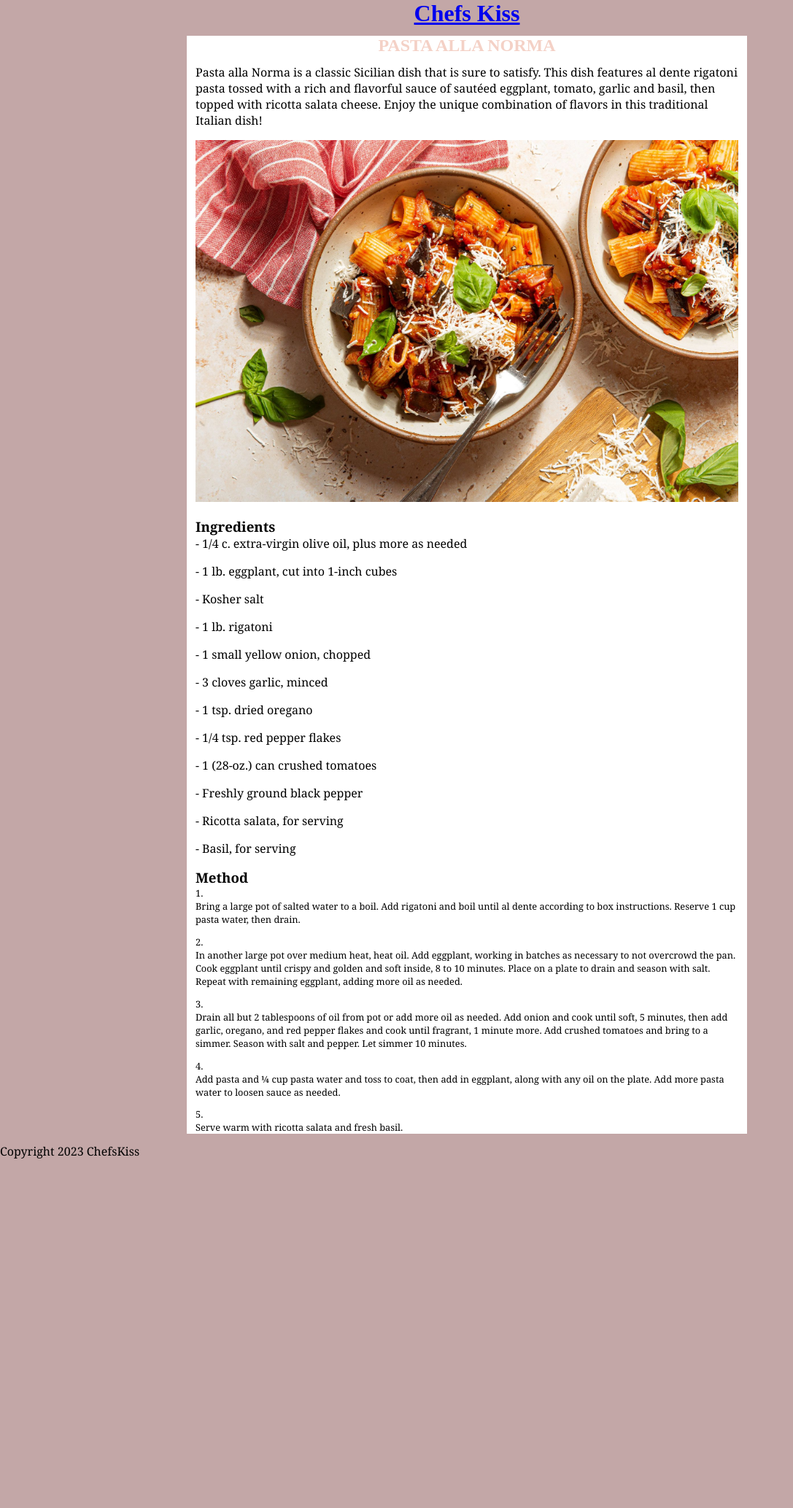
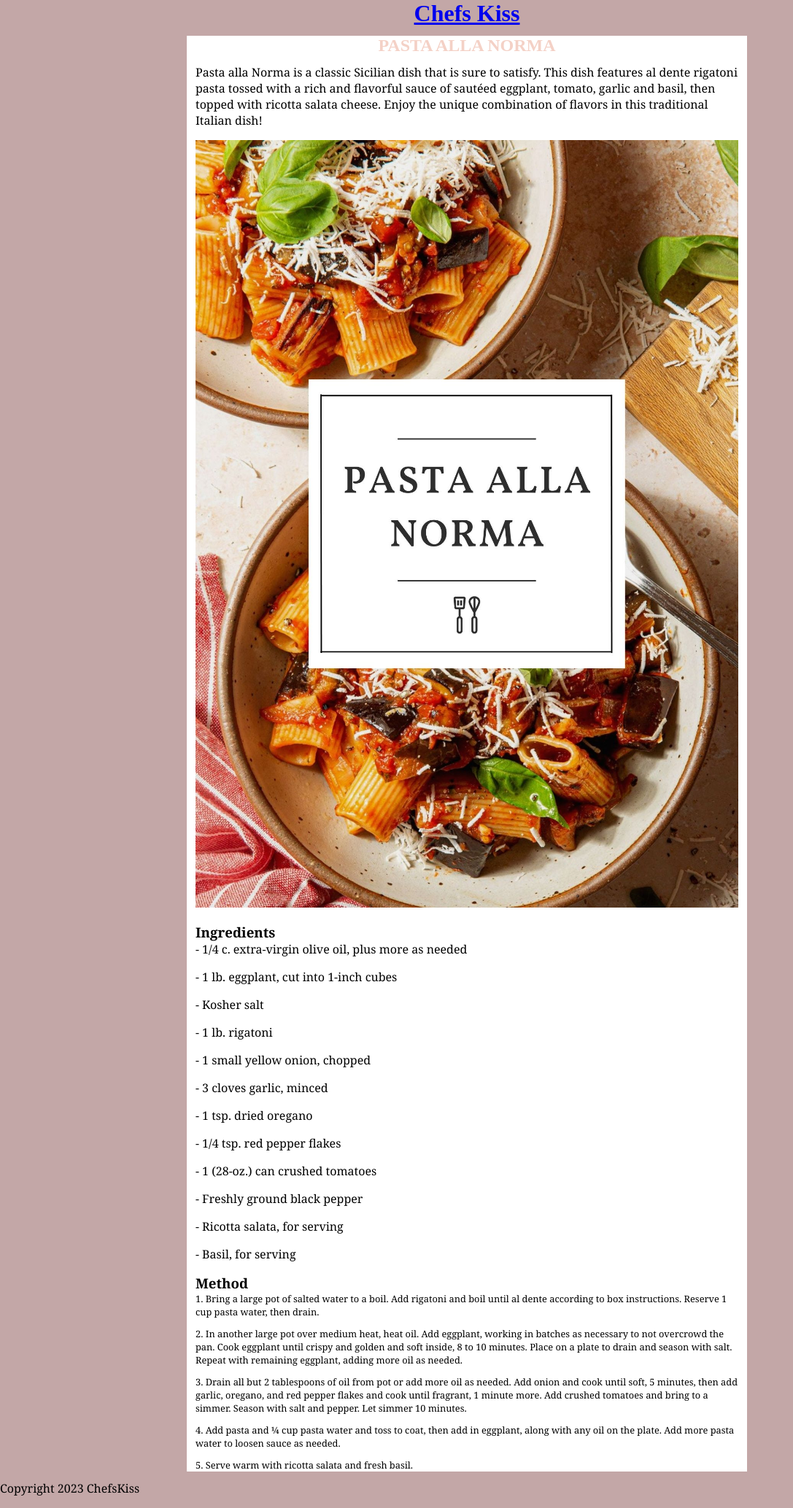
Before and after one commit to AmyLindsay1/ChefsKiss, a Jekyll site: the page built from _recipes/pasta-alla-norma.md, in a window 1280 px wide. Shown: the whole page at 73% size, without its empty margins (0-1087 px from the left). Built offline with Jekyll 4.4.1, drawn with Linux system fonts in a browser that asks for light colours; before the commit the page ends 1605 px from its top, so only the background shows below that.

Commit message:
Update Recipe “pasta-alla-norma”

```diff
--- a/_recipes/pasta-alla-norma.md
+++ b/_recipes/pasta-alla-norma.md
@@ -6,7 +6,7 @@ layout: recipe
 ---
 Pasta alla Norma is a classic Sicilian dish that is sure to satisfy. This dish features al dente rigatoni pasta tossed with a rich and flavorful sauce of sautéed eggplant, tomato, garlic and basil, then topped with ricotta salata cheese. Enjoy the unique combination of flavors in this traditional Italian dish!
 
-![](../uploads/20200930-ehg-delish-pasta-alla-norma-12633-1603848362.jpg)
+![](../uploads/9.jpg)
 
 ### Ingredients
 
@@ -34,20 +34,10 @@ Pasta alla Norma is a classic Sicilian dish that is sure to satisfy. This dish f
 
 \- Basil, for serving
 
-
-
 ### Method
 
 1. Bring a large pot of salted water to a boil. Add rigatoni and boil until al dente according to box instructions. Reserve 1 cup pasta water, then drain.
-
-
 2. In another large pot over medium heat, heat oil. Add eggplant, working in batches as necessary to not overcrowd the pan. Cook eggplant until crispy and golden and soft inside, 8 to 10 minutes. Place on a plate to drain and season with salt. Repeat with remaining eggplant, adding more oil as needed.
-
-
 3. Drain all but 2 tablespoons of oil from pot or add more oil as needed. Add onion and cook until soft, 5 minutes, then add garlic, oregano, and red pepper flakes and cook until fragrant, 1 minute more. Add crushed tomatoes and bring to a simmer. Season with salt and pepper. Let simmer 10 minutes.
-
-
 4. Add pasta and ¼ cup pasta water and toss to coat, then add in eggplant, along with any oil on the plate. Add more pasta water to loosen sauce as needed.
-
-
 5. Serve warm with ricotta salata and fresh basil.
```
Also changed, not shown: uploads/9.jpg (added).
